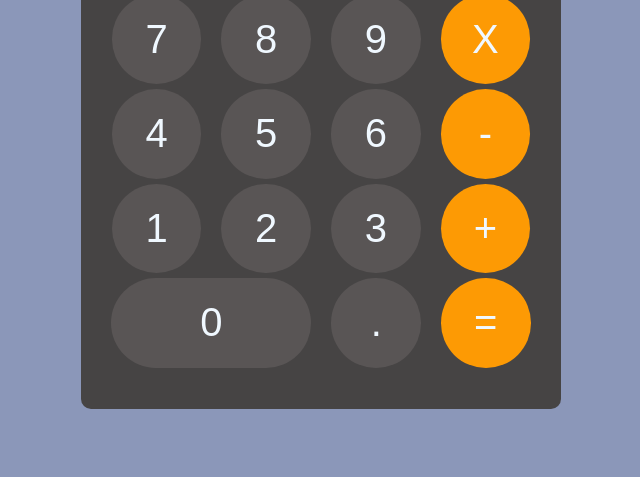
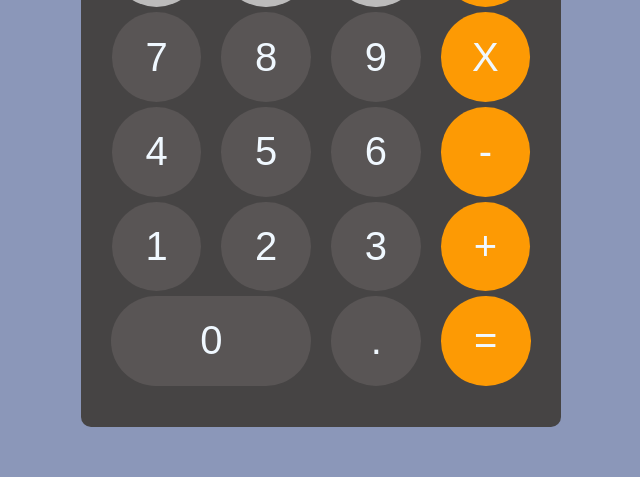
Before and after one commit to Tomkndn/iphone-calc, a plain HTML site: page index.html in a window 1280 px wide. Shown: the part 323-800 px from the top of the page, without its empty margins (319-959 px from the left). Drawn offline with Linux system fonts and the light colour scheme.

Commit message:
moved calc to center

```diff
--- a/style.css
+++ b/style.css
@@ -8,7 +8,7 @@ html{
     background-color: rgb(139, 151, 185);
 }
 section{
-    /* height: 100vh; */
+    height: 100vh;
     display: flex;
     justify-content: center;
     align-items: center;
@@ -17,7 +17,7 @@ section{
 .block{
     border-radius: 10px;
     background-color: #464444;
-    margin: 2rem 2rem;
+    /* margin: 3rem 2rem; */
     height: 43.75rem;
     width: 30rem;
 }
```
